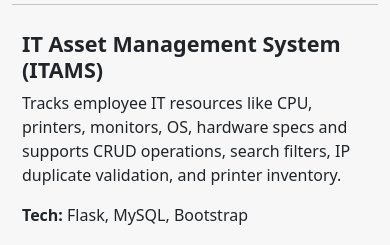
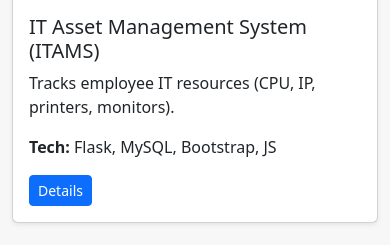
Before and after one commit to HarshithaShenava/portfolio, a Flask app: page /projects in a window 390 px wide. Shown: the part 473-718 px from the top of the page. Run offline with Flask 3, Linux system fonts and the light colour scheme.

Commit message:
Update projects.html

```diff
--- a/templates/projects.html
+++ b/templates/projects.html
@@ -1,35 +1,19 @@
 {% extends "base.html" %}
 {% block content %}
-
 <h2 class="mb-4">Projects</h2>
-
-<div class="project">
-  <h4>PF Management System – ITI Limited</h4>
-  <p>A full workflow automation tool built for government PF operations with 70+ functional modules.
-     Includes staff onboarding, PF OB corrections, loan workflows, settlements, recoveries, and PF queries.</p>
-  <strong>Tech:</strong> Flask, MySQL, Python, HTML, CSS
+<div class="row">
+  {% for p in projects %}
+  <div class="col-md-6 mb-4">
+    <div class="card h-100 shadow-sm project-card">
+      <img src="{{ p.image }}" class="card-img-top" alt="{{ p.title }}">
+      <div class="card-body">
+        <h5 class="card-title">{{ p.title }}</h5>
+        <p class="card-text">{{ p.summary }}</p>
+        <p><strong>Tech:</strong> {{ p.tech | join(', ') }}</p>
+        <a href="{{ url_for('project_detail', project_id=p.id) }}" class="btn btn-sm btn-primary">Details</a>
+      </div>
+    </div>
+  </div>
+  {% endfor %}
 </div>
-
-<hr>
-
-<div class="project">
-  <h4>IT Asset Management System (ITAMS)</h4>
-  <p>Tracks employee IT resources like CPU, printers, monitors, OS, hardware specs and supports CRUD operations,
-     search filters, IP duplicate validation, and printer inventory.</p>
-  <strong>Tech:</strong> Flask, MySQL, Bootstrap
-</div>
-
-<hr>
-
-<div class="project">
-  <h4>US Crude Oil Import Analysis</h4>
-  <strong>Tech:</strong> Python, Pandas, Power BI
-</div>
-
-<hr>
-
-<div class="project">
-  <h4>Smart Pregnancy Band (KSCST Project)</h4>
-</div>
-
 {% endblock %}
```
